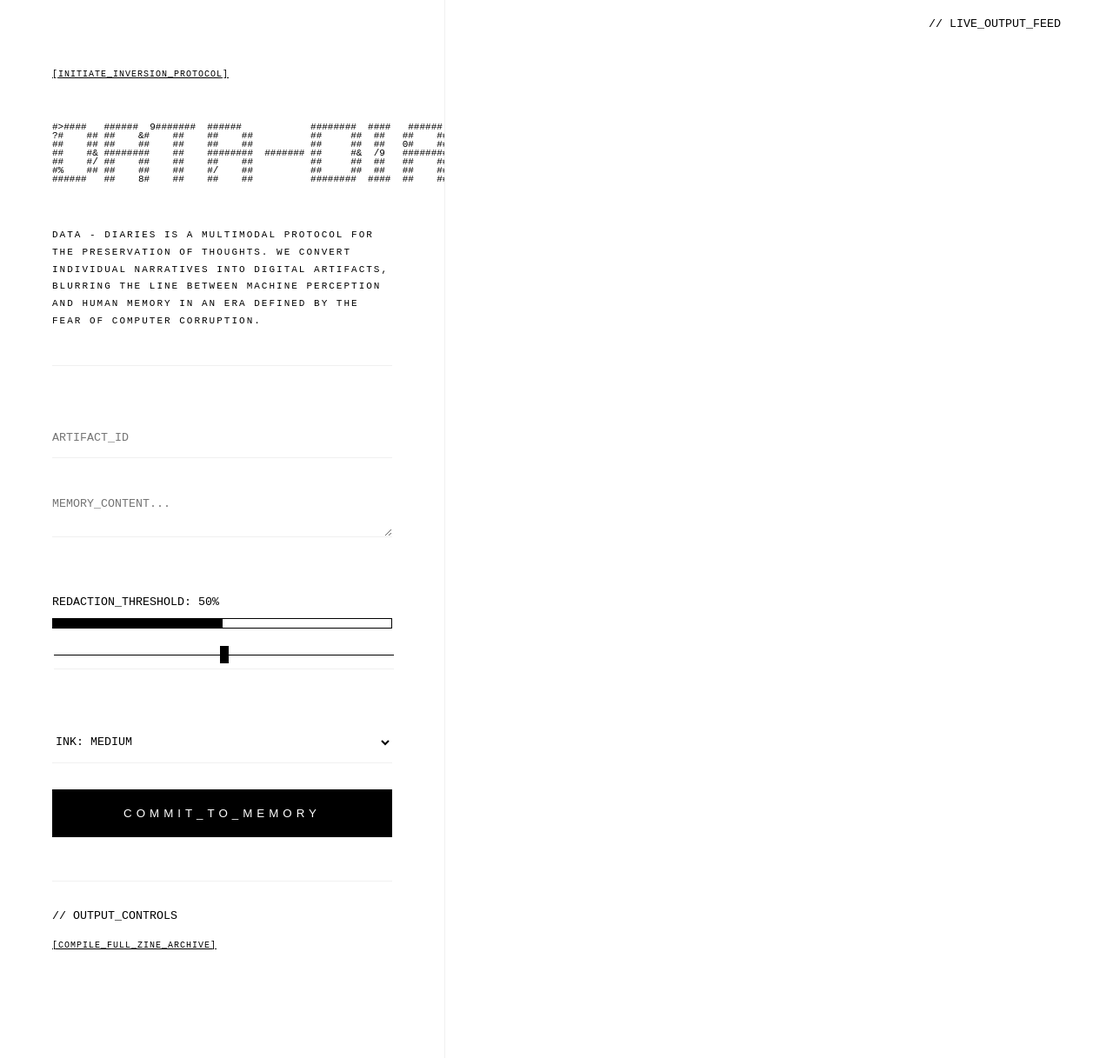
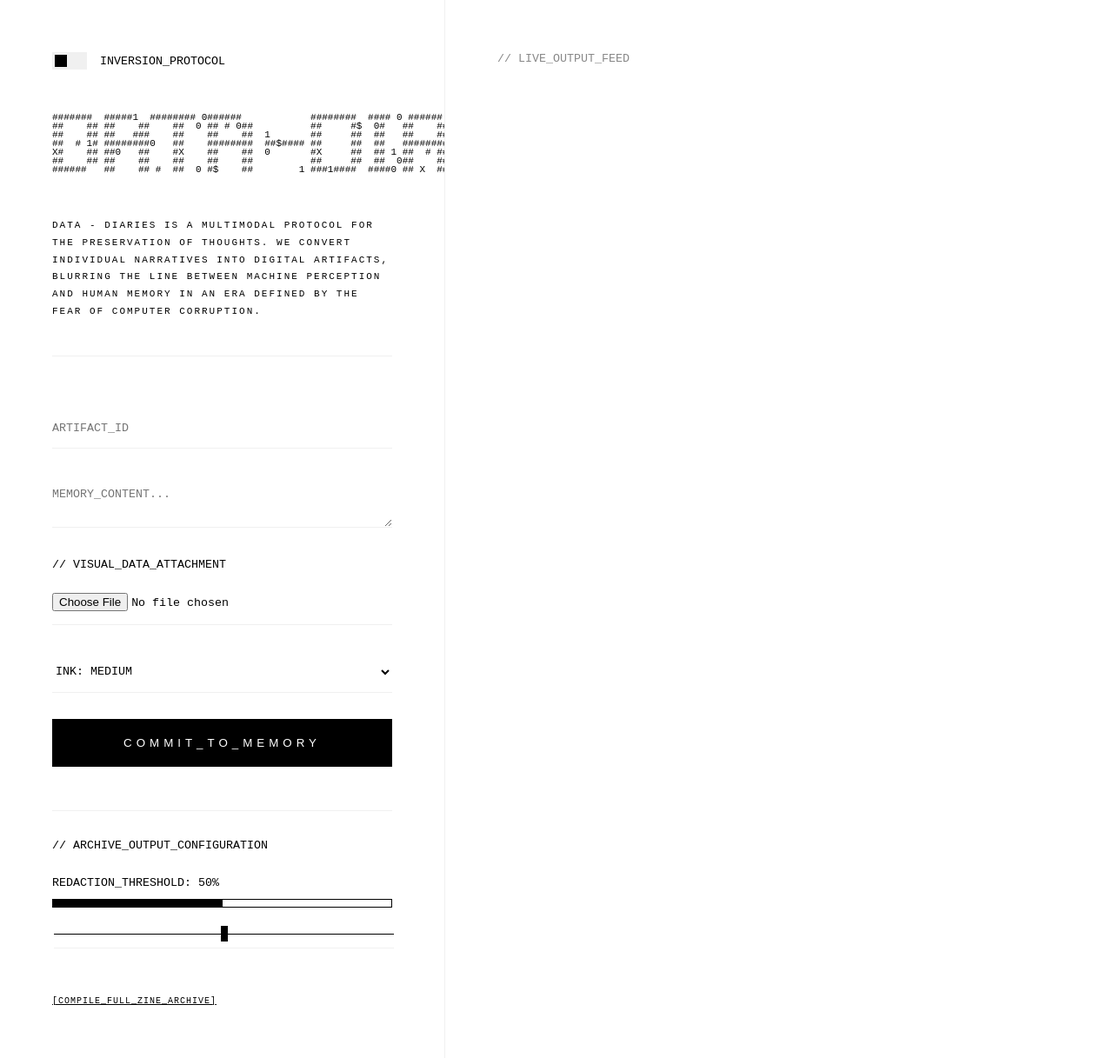
Before and after one commit to billym77/data_diaries, a Flask app: page / in a window 1280 px wide. Shown: the whole page at 87% size. Run offline with Flask 3, Linux system fonts and the light colour scheme.

Commit message:
Fix invert persistence, restore image upload, and stabilize layout

```diff
--- a/app.py
+++ b/app.py
@@ -2,12 +2,10 @@ import textwrap
 import json
 import base64
 from flask import Flask, render_template, request, send_file, redirect, url_for, session
-from flask_mail import Mail, Message
 from PIL import Image, ImageDraw, ImageFont
 import datetime
 import io
 import os
-import threading
 import random
 
 # PDF Generation imports
@@ -17,7 +15,7 @@ from reportlab.lib import colors as rl_colors
 from reportlab.lib.units import mm
 
 app = Flask(__name__)
-app.secret_key = 'andale_archive_v10_zine_master'
+app.secret_key = 'andale_archive_v11_split_master'
 
 # Global Storage
 gallery_archive = []
@@ -48,22 +46,22 @@ def image_to_ascii(image_file, width=100, density_level="medium"):
         ascii_str = "".join(chars[int((p / 255) * (len(chars) - 1))] for p in pixels)
         return "\n".join(ascii_str[i:i+width] for i in range(0, len(ascii_str), width))
     except:
-        return "[SIGNAL_LOST]"
+        return ""
 
 def create_receipt_image(entry, inverted=False):
     WIDTH = 800
-    CHAR_H, ASCII_CHAR_H = 18, 8
+    ASCII_CHAR_H = 8
     bg = (0, 0, 0) if inverted else (255, 255, 255)
     fg = (255, 255, 255) if inverted else (0, 0, 0)
 
     ascii_lines = entry['ascii'].split('\n') if entry['ascii'] else []
-    total_h = 500 + (len(ascii_lines) * ASCII_CHAR_H)
+    total_h = 600 + (len(ascii_lines) * ASCII_CHAR_H)
     img = Image.new('RGB', (WIDTH, total_h), color=bg)
     d = ImageDraw.Draw(img)
     y = 60
     for line in LOGO_ASCII.strip().split('\n'):
         d.text((40, y), line, fill=fg); y += ASCII_CHAR_H
-    y += 40
+    y += 60
     if entry['ascii']:
         for line in ascii_lines:
             d.text((40, y), line, fill=fg); y += ASCII_CHAR_H
@@ -83,6 +81,7 @@ def submit():
     desc = request.form.get('description', 'SIGNAL_LOG')
     density = request.form.get('density', 'medium')
     img_file = request.files.get('image_file')
+
     ascii_art = image_to_ascii(img_file, density_level=density) if img_file else ""
 
     entry = {
--- a/templates/index.html
+++ b/templates/index.html
@@ -12,69 +12,60 @@
             font-family: 'Andale Mono', 'Courier New', monospace;
             display: flex; margin: 0; padding: 0;
             text-transform: uppercase; font-weight: 200;
-            transition: background 0.4s, color 0.4s; height: 100vh;
+            transition: background 0.4s, color 0.4s; height: 100vh; overflow: hidden;
         }
 
-        /* SPLIT-PROTOCOL LAYOUT */
+        /* LAYOUT STABILITY */
         #left-protocol {
-            width: 40%; padding: 60px; border-right: 0.5px solid var(--accent);
+            width: 40%; min-width: 450px; padding: 60px;
+            border-right: 0.5px solid var(--accent);
             height: 100vh; overflow-y: auto; box-sizing: border-box;
         }
         #right-print {
-            width: 60%; padding: 60px; height: 100vh;
-            overflow-y: auto; position: relative; box-sizing: border-box;
+            flex-grow: 1; padding: 60px; height: 100vh;
+            overflow-y: auto; box-sizing: border-box;
         }
 
         #logo-target { white-space: pre; font-size: 11px; line-height: 10px; margin-bottom: 50px; }
+        .manifesto { font-size: 11px; line-height: 1.8; letter-spacing: 2px; margin-bottom: 60px; border-bottom: 1px solid var(--accent); padding-bottom: 40px; }
 
-        .manifesto {
-            font-size: 11px; line-height: 1.8; letter-spacing: 2px;
-            margin-bottom: 60px; border-bottom: 1px solid var(--accent); padding-bottom: 40px;
-        }
+        /* TOGGLE SWITCH */
+        .switch-container { display: flex; align-items: center; gap: 15px; margin-bottom: 40px; }
+        .switch { position: relative; display: inline-block; width: 40px; height: 20px; }
+        .switch input { opacity: 0; width: 0; height: 0; }
+        .slider { position: absolute; cursor: pointer; top: 0; left: 0; right: 0; bottom: 0; background-color: var(--accent); transition: .4s; }
+        .slider:before { position: absolute; content: ""; height: 14px; width: 14px; left: 3px; bottom: 3px; background-color: var(--fg); transition: .4s; }
+        input:checked + .slider { background-color: var(--fg); }
+        input:checked + .slider:before { transform: translateX(20px); background-color: var(--bg); }
 
         /* BRUTALIST SLIDER */
-        .slider-wrap { margin: 30px 0; }
-        .visual-level { display: flex; height: 10px; border: 1px solid var(--fg); margin-top: 10px; }
-        #level-fill { height: 100%; background: var(--fg); transition: width 0.1s; }
-        input[type=range] {
-            -webkit-appearance: none; width: 100%; background: transparent; cursor: crosshair; margin-top: 15px;
-        }
+        .visual-level { display: flex; height: 8px; border: 1px solid var(--fg); margin-top: 10px; }
+        #level-fill { height: 100%; background: var(--fg); }
+        input[type=range] { -webkit-appearance: none; width: 100%; background: transparent; cursor: crosshair; margin-top: 15px; }
         input[type=range]::-webkit-slider-runnable-track { height: 1px; background: var(--fg); }
-        input[type=range]::-webkit-slider-thumb {
-            -webkit-appearance: none; height: 20px; width: 10px; background: var(--fg); margin-top: -10px; border-radius: 0;
-        }
+        input[type=range]::-webkit-slider-thumb { -webkit-appearance: none; height: 18px; width: 8px; background: var(--fg); margin-top: -9px; border-radius: 0; }
 
         /* PRINT REVEAL */
-        .reveal {
-            animation: fax-reveal 3.5s steps(100) forwards;
-            overflow: hidden; max-height: 0;
-            border-left: 1px solid var(--fg); padding-left: 25px; margin-top: 20px;
-        }
+        .reveal { animation: fax-reveal 3.5s steps(100) forwards; overflow: hidden; max-height: 0; border-left: 1px solid var(--fg); padding-left: 25px; margin-top: 20px; }
         @keyframes fax-reveal { from { max-height: 0; } to { max-height: 5000px; } }
 
-        .ascii-view { font-size: 7px; line-height: 6px; white-space: pre; }
+        input, select, textarea { background: transparent; color: var(--fg); border: none; border-bottom: 1px solid var(--accent); width: 100%; margin-bottom: 30px; padding: 15px 0; font-family: inherit; outline: none; }
+        button { background: var(--fg); color: var(--bg); border: none; padding: 20px; width: 100%; cursor: pointer; letter-spacing: 5px; }
+        .protocol-link { font-size: 10px; text-decoration: underline; cursor: pointer; display: block; margin-top: 20px; letter-spacing: 1px; }
 
-        input, select, textarea {
-            background: transparent; color: var(--fg); border: none;
-            border-bottom: 1px solid var(--accent); width: 100%;
-            margin-bottom: 30px; padding: 15px 0; font-family: inherit; outline: none;
-        }
-
-        button {
-            background: var(--fg); color: var(--bg); border: none;
-            padding: 20px; width: 100%; cursor: pointer; letter-spacing: 5px;
-        }
-
-        .protocol-link {
-            font-size: 10px; text-decoration: underline; cursor: pointer;
-            display: block; margin-top: 20px; letter-spacing: 1px;
-        }
+        .zine-controls { margin-top: 50px; border-top: 1px solid var(--accent); padding-top: 30px; }
     </style>
 </head>
 <body id="main-body">
 
 <div id="left-protocol">
-    <span class="protocol-link" onclick="toggleInvert()" style="margin-bottom: 40px;">[INITIATE_INVERSION_PROTOCOL]</span>
+    <div class="switch-container">
+        <label class="switch">
+            <input type="checkbox" id="invert-toggle" onclick="toggleInvert()">
+            <span class="slider"></span>
+        </label>
+        <small>INVERSION_PROTOCOL</small>
+    </div>
 
     <div id="logo-target">{{ logo_ascii }}</div>
 
@@ -86,11 +77,8 @@
         <input type="text" name="description" placeholder="ARTIFACT_ID">
         <textarea name="user_text" placeholder="MEMORY_CONTENT..."></textarea>
 
-        <div class="slider-wrap">
-            <small>REDACTION_THRESHOLD: <span id="val">50</span>%</small>
-            <div class="visual-level"><div id="level-fill" style="width: 50%;"></div></div>
-            <input type="range" id="zine-level" min="0" max="100" value="50" oninput="updateLevel(this.value)">
-        </div>
+        <small style="display:block; margin-bottom:10px;">// VISUAL_DATA_ATTACHMENT</small>
+        <input type="file" name="image_file" accept="image/*">
 
         <select name="density">
             <option value="light">INK: LIGHT</option>
@@ -101,8 +89,15 @@
         <button type="submit">COMMIT_TO_MEMORY</button>
     </form>
 
-    <div style="margin-top: 50px; border-top: 1px solid var(--accent); padding-top: 30px;">
-        <small>// OUTPUT_CONTROLS</small>
+    <div class="zine-controls">
+        <small>// ARCHIVE_OUTPUT_CONFIGURATION</small>
+
+        <div style="margin: 25px 0;">
+            <small>REDACTION_THRESHOLD: <span id="val">50</span>%</small>
+            <div class="visual-level"><div id="level-fill" style="width: 50%;"></div></div>
+            <input type="range" id="zine-level" min="0" max="100" value="50" oninput="updateLevel(this.value)">
+        </div>
+
         {% if session.get('last_artifact_ready') %}
             <a onclick="downloadReceipt()" class="protocol-link">[GENERATE_INDIVIDUAL_RECEIPT]</a>
         {% endif %}
@@ -111,14 +106,14 @@
 </div>
 
 <div id="right-print">
-    <small style="position: absolute; top: 20px; right: 60px;">// LIVE_OUTPUT_FEED</small>
+    <small style="display: block; margin-bottom: 40px; color: #888;">// LIVE_OUTPUT_FEED</small>
     <div id="print-zone">
         {% for entry in gallery %}
-        <div class="gallery-item" style="margin-bottom: 120px;">
+        <div class="gallery-item" style="margin-bottom: 120px; max-width: 90%;">
             <small>{{ entry.date }} // {{ entry.time }} // ID: {{ entry.desc }}</small>
             <p style="font-size: 14px; line-height: 1.6; margin: 30px 0;">{{ entry.content }}</p>
             {% if entry.ascii %}
-            <div class="ascii-view reveal">{{ entry.ascii }}</div>
+            <div class="ascii-view reveal"><pre style="margin:0;">{{ entry.ascii }}</pre></div>
             {% endif %}
             <a href="/delete/{{ loop.index0 }}" class="protocol-link" style="color: var(--accent);">[REDACT_FROM_FEED]</a>
         </div>
@@ -127,48 +122,46 @@
 </div>
 
 <script>
-    // 1. ORIGINAL GLITCH LOGIC
+    // 1. PERSISTENT INVERSION LOGIC
+    const body = document.getElementById('main-body');
+    const toggle = document.getElementById('invert-toggle');
+
+    if (localStorage.getItem('inverted') === 'true') {
+        body.classList.add('inverted');
+        toggle.checked = true;
+    }
+
+    function toggleInvert() {
+        const isInverted = body.classList.toggle('inverted');
+        localStorage.setItem('inverted', isInverted);
+    }
+
+    // 2. ORIGINAL GLITCH
     const target = document.getElementById('logo-target');
     const originalLogo = `{{ logo_ascii | safe }}`;
-    const glitchChars = "0189$#%@&?/><";
     function glitchLogo() {
-        let result = "";
-        for (let i = 0; i < originalLogo.length; i++) {
-            if (originalLogo[i] !== " " && originalLogo[i] !== "\n" && Math.random() < 0.05) {
-                result += glitchChars[Math.floor(Math.random() * glitchChars.length)];
-            } else {
-                result += originalLogo[i];
-            }
+        let res = "";
+        for(let i=0; i<originalLogo.length; i++) {
+            res += (Math.random() < 0.05 && originalLogo[i] !== '\n') ? "01X#$"[Math.floor(Math.random()*5)] : originalLogo[i];
         }
-        target.innerText = result;
+        target.innerText = res;
     }
     setInterval(glitchLogo, 60);
 
-    // 2. UI HELPERS
+    // 3. UI SYNC
     function updateLevel(v) {
         document.getElementById('val').innerText = v;
         document.getElementById('level-fill').style.width = v + "%";
     }
 
-    function toggleInvert() {
-        document.getElementById('main-body').classList.toggle('inverted');
-    }
-
     function downloadReceipt() {
-        const inv = document.getElementById('main-body').classList.contains('inverted');
-        window.location.href = `/download_receipt?invert=${inv}`;
+        window.location.href = `/download_receipt?invert=${toggle.checked}`;
     }
 
     function generateZine() {
-        const inv = document.getElementById('main-body').classList.contains('inverted');
         const lvl = document.getElementById('zine-level').value;
-        window.location.href = `/generate_zine?invert=${inv}&level=${lvl}&mode=redacted`;
+        window.location.href = `/generate_zine?invert=${toggle.checked}&level=${lvl}&mode=redacted`;
     }
-
-    // 3. AUTO-ACTIVATE REVEAL ON LOAD
-    document.querySelectorAll('.reveal').forEach(el => {
-        el.style.display = 'block';
-    });
 </script>
 </body>
 </html>
```
